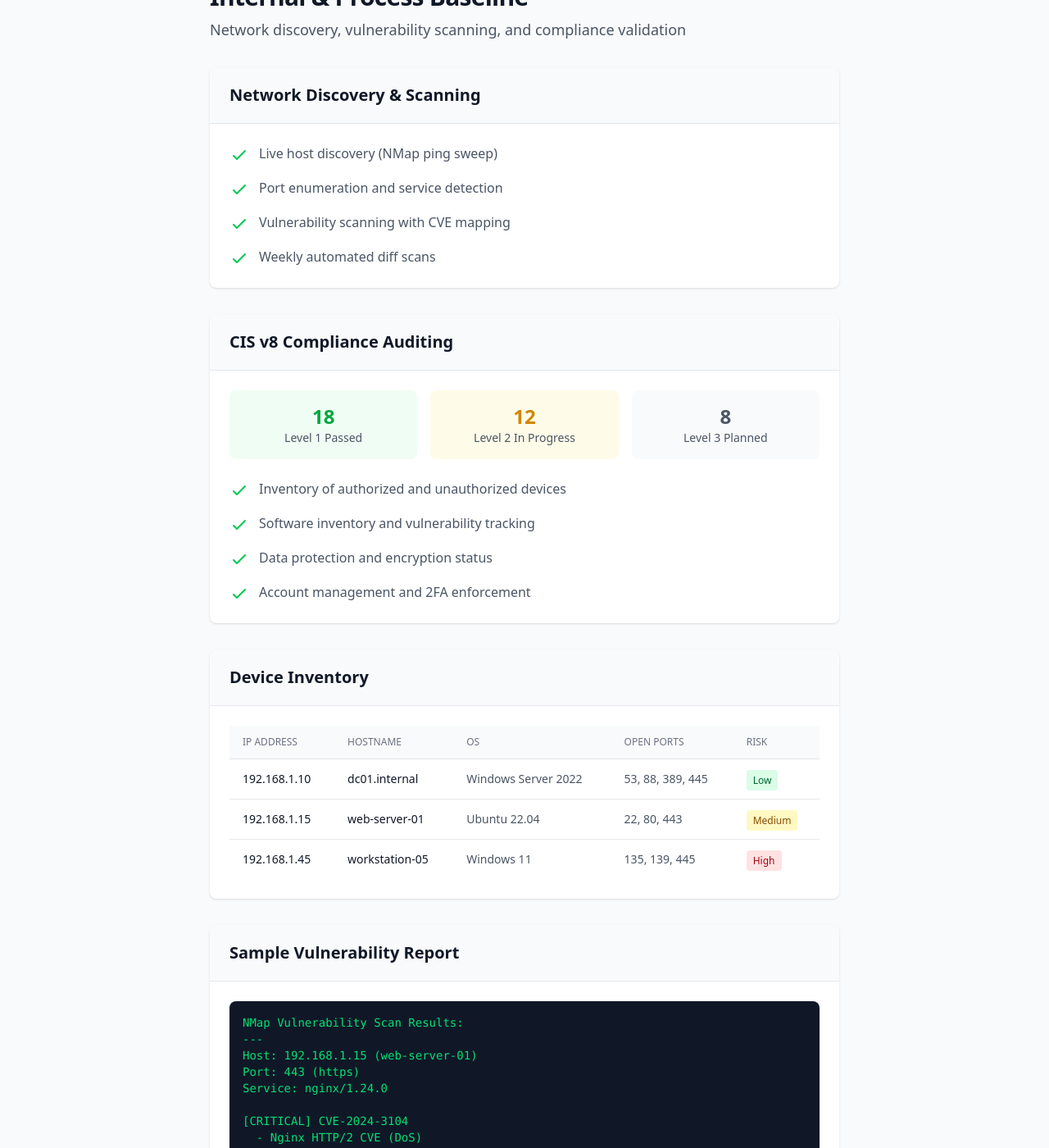
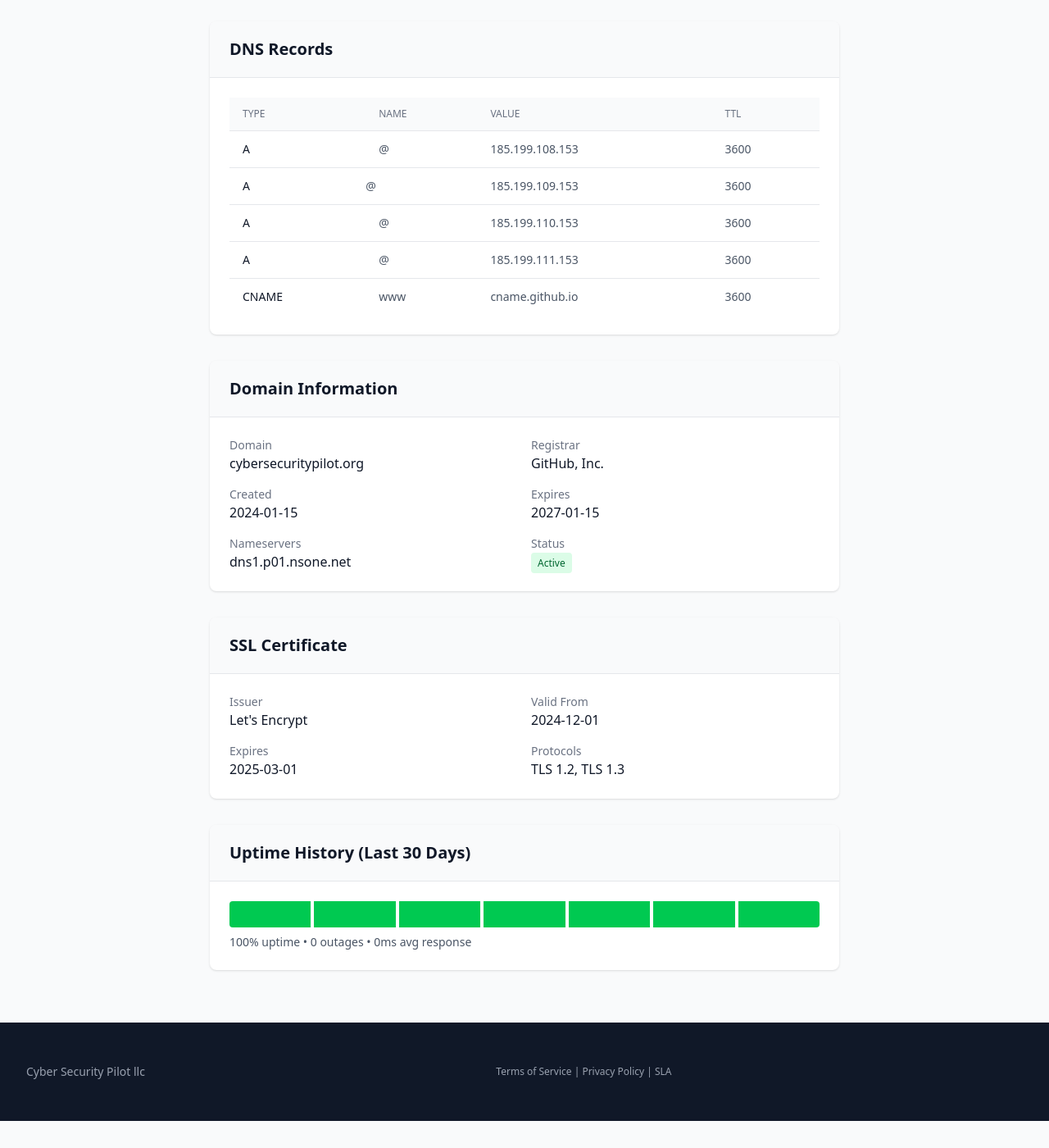
Before and after one commit to techmore/CyberSecurityPilot.github.io, a Jekyll site: the page built from sample/website-monitoring.html, in a window 1280 px wide and 1400 px high, scrolled down 206 px. Shown: the whole window at 82% size. Built offline with Jekyll 4.4.1, drawn with Linux system fonts in a browser that asks for light colours; after the commit the page ends 1573 px from its top, so only the background shows below that; some of the changed text lies outside the part shown.

Commit message:
Add Website Monitoring, Internal Scanning, CIS8, and Device Agent pages

```diff
--- a/sample/website-monitoring.html
+++ b/sample/website-monitoring.html
@@ -1,138 +1,60 @@
 ---
 layout: default
-title: Internal & Process Baseline - Cyber Security Pilot
-description: Internal network scanning and compliance auditing services.
+title: Website Monitoring - Cyber Security Pilot
+description: External website monitoring, DNS records, and domain information.
 ---
 
 <div class="bg-gray-50">
   <div class="mx-auto max-w-7xl py-16 sm:px-6 lg:px-8">
     <div class="mx-auto max-w-3xl">
-      <div class="mb-8">
-        <a href="{{ site.baseurl }}/sample" class="text-indigo-600 hover:text-indigo-500 text-sm font-medium">&larr; Back to Samples</a>
-      </div>
-
-      <h1 class="text-3xl font-bold tracking-tight text-gray-900 mb-2">Internal & Process Baseline</h1>
-      <p class="text-lg text-gray-600 mb-8">Network discovery, vulnerability scanning, and compliance validation</p>
+      <h1 class="text-3xl font-bold tracking-tight text-gray-900 mb-2">Website Monitoring</h1>
+      <p class="text-lg text-gray-600 mb-8">Continuous monitoring of cybersecuritypilot.org</p>
 
       <div class="bg-white shadow rounded-lg overflow-hidden mb-8">
         <div class="px-6 py-5 border-b border-gray-200 bg-gray-50">
-          <h2 class="text-xl font-semibold text-gray-900">Network Discovery & Scanning</h2>
-        </div>
-        <div class="px-6 py-6">
-          <ul class="space-y-4">
-            <li class="flex items-start">
-              <svg class="h-6 w-6 text-green-500 shrink-0 mt-0.5" fill="none" viewBox="0 0 24 24" stroke="currentColor">
-                <path stroke-linecap="round" stroke-linejoin="round" stroke-width="2" d="M5 13l4 4L19 7" />
-              </svg>
-              <span class="ml-3 text-gray-600">Live host discovery (NMap ping sweep)</span>
-            </li>
-            <li class="flex items-start">
-              <svg class="h-6 w-6 text-green-500 shrink-0 mt-0.5" fill="none" viewBox="0 0 24 24" stroke="currentColor">
-                <path stroke-linecap="round" stroke-linejoin="round" stroke-width="2" d="M5 13l4 4L19 7" />
-              </svg>
-              <span class="ml-3 text-gray-600">Port enumeration and service detection</span>
-            </li>
-            <li class="flex items-start">
-              <svg class="h-6 w-6 text-green-500 shrink-0 mt-0.5" fill="none" viewBox="0 0 24 24" stroke="currentColor">
-                <path stroke-linecap="round" stroke-linejoin="round" stroke-width="2" d="M5 13l4 4L19 7" />
-              </svg>
-              <span class="ml-3 text-gray-600">Vulnerability scanning with CVE mapping</span>
-            </li>
-            <li class="flex items-start">
-              <svg class="h-6 w-6 text-green-500 shrink-0 mt-0.5" fill="none" viewBox="0 0 24 24" stroke="currentColor">
-                <path stroke-linecap="round" stroke-linejoin="round" stroke-width="2" d="M5 13l4 4L19 7" />
-              </svg>
-              <span class="ml-3 text-gray-600">Weekly automated diff scans</span>
-            </li>
-          </ul>
-        </div>
-      </div>
-
-      <div class="bg-white shadow rounded-lg overflow-hidden mb-8">
-        <div class="px-6 py-5 border-b border-gray-200 bg-gray-50">
-          <h2 class="text-xl font-semibold text-gray-900">CIS v8 Compliance Auditing</h2>
-        </div>
-        <div class="px-6 py-6">
-          <div class="grid grid-cols-3 gap-4 mb-6">
-            <div class="text-center p-4 bg-green-50 rounded-lg">
-              <div class="text-2xl font-bold text-green-600">18</div>
-              <div class="text-sm text-gray-600">Level 1 Passed</div>
-            </div>
-            <div class="text-center p-4 bg-yellow-50 rounded-lg">
-              <div class="text-2xl font-bold text-yellow-600">12</div>
-              <div class="text-sm text-gray-600">Level 2 In Progress</div>
-            </div>
-            <div class="text-center p-4 bg-gray-50 rounded-lg">
-              <div class="text-2xl font-bold text-gray-600">8</div>
-              <div class="text-sm text-gray-600">Level 3 Planned</div>
-            </div>
-          </div>
-          <ul class="space-y-4">
-            <li class="flex items-start">
-              <svg class="h-6 w-6 text-green-500 shrink-0 mt-0.5" fill="none" viewBox="0 0 24 24" stroke="currentColor">
-                <path stroke-linecap="round" stroke-linejoin="round" stroke-width="2" d="M5 13l4 4L19 7" />
-              </svg>
-              <span class="ml-3 text-gray-600">Inventory of authorized and unauthorized devices</span>
-            </li>
-            <li class="flex items-start">
-              <svg class="h-6 w-6 text-green-500 shrink-0 mt-0.5" fill="none" viewBox="0 0 24 24" stroke="currentColor">
-                <path stroke-linecap="round" stroke-linejoin="round" stroke-width="2" d="M5 13l4 4L19 7" />
-              </svg>
-              <span class="ml-3 text-gray-600">Software inventory and vulnerability tracking</span>
-            </li>
-            <li class="flex items-start">
-              <svg class="h-6 w-6 text-green-500 shrink-0 mt-0.5" fill="none" viewBox="0 0 24 24" stroke="currentColor">
-                <path stroke-linecap="round" stroke-linejoin="round" stroke-width="2" d="M5 13l4 4L19 7" />
-              </svg>
-              <span class="ml-3 text-gray-600">Data protection and encryption status</span>
-            </li>
-            <li class="flex items-start">
-              <svg class="h-6 w-6 text-green-500 shrink-0 mt-0.5" fill="none" viewBox="0 0 24 24" stroke="currentColor">
-                <path stroke-linecap="round" stroke-linejoin="round" stroke-width="2" d="M5 13l4 4L19 7" />
-              </svg>
-              <span class="ml-3 text-gray-600">Account management and 2FA enforcement</span>
-            </li>
-          </ul>
-        </div>
-      </div>
-
-      <div class="bg-white shadow rounded-lg overflow-hidden mb-8">
-        <div class="px-6 py-5 border-b border-gray-200 bg-gray-50">
-          <h2 class="text-xl font-semibold text-gray-900">Device Inventory</h2>
+          <h2 class="text-xl font-semibold text-gray-900">DNS Records</h2>
         </div>
         <div class="px-6 py-6">
           <div class="overflow-x-auto">
             <table class="min-w-full divide-y divide-gray-200">
               <thead class="bg-gray-50">
                 <tr>
-                  <th class="px-4 py-3 text-left text-xs font-medium text-gray-500 uppercase">IP Address</th>
-                  <th class="px-4 py-3 text-left text-xs font-medium text-gray-500 uppercase">Hostname</th>
-                  <th class="px-4 py-3 text-left text-xs font-medium text-gray-500 uppercase">OS</th>
-                  <th class="px-4 py-3 text-left text-xs font-medium text-gray-500 uppercase">Open Ports</th>
-                  <th class="px-4 py-3 text-left text-xs font-medium text-gray-500 uppercase">Risk</th>
+                  <th class="px-4 py-3 text-left text-xs font-medium text-gray-500 uppercase">Type</th>
+                  <th class="px-4 py-3 text-left text-xs font-medium text-gray-500 uppercase">Name</th>
+                  <th class="px-4 py-3 text-left text-xs font-medium text-gray-500 uppercase">Value</th>
+                  <th class="px-4 py-3 text-left text-xs font-medium text-gray-500 uppercase">TTL</th>
                 </tr>
               </thead>
               <tbody class="bg-white divide-y divide-gray-200">
                 <tr>
-                  <td class="px-4 py-3 text-sm text-gray-900">192.168.1.10</td>
-                  <td class="px-4 py-3 text-sm text-gray-900">dc01.internal</td>
-                  <td class="px-4 py-3 text-sm text-gray-600">Windows Server 2022</td>
-                  <td class="px-4 py-3 text-sm text-gray-600">53, 88, 389, 445</td>
-                  <td class="px-4 py-3"><span class="px-2 py-1 text-xs font-medium bg-green-100 text-green-800 rounded">Low</span></td>
+                  <td class="px-4 py-3 text-sm text-gray-900 font-medium">A</td>
+                  <td class="px-4 py-3 text-sm text-gray-600">@</td>
+                  <td class="px-4 py-3 text-sm text-gray-600">185.199.108.153</td>
+                  <td class="px-4 py-3 text-sm text-gray-600">3600</td>
                 </tr>
                 <tr>
-                  <td class="px-4 py-3 text-sm text-gray-900">192.168.1.15</td>
-                  <td class="px-4 py-3 text-sm text-gray-900">web-server-01</td>
-                  <td class="px-4 py-3 text-sm text-gray-600">Ubuntu 22.04</td>
-                  <td class="px-4 py-3 text-sm text-gray-600">22, 80, 443</td>
-                  <td class="px-4 py-3"><span class="px-2 py-1 text-xs font-medium bg-yellow-100 text-yellow-800 rounded">Medium</span></td>
+                  <td class="px-4 py-3 text-sm text-gray-900 font-medium">A<td class="px</td>
+                  -4 py-3 text-sm text-gray-600">@</td>
+                  <td class="px-4 py-3 text-sm text-gray-600">185.199.109.153</td>
+                  <td class="px-4 py-3 text-sm text-gray-600">3600</td>
                 </tr>
                 <tr>
-                  <td class="px-4 py-3 text-sm text-gray-900">192.168.1.45</td>
-                  <td class="px-4 py-3 text-sm text-gray-900">workstation-05</td>
-                  <td class="px-4 py-3 text-sm text-gray-600">Windows 11</td>
-                  <td class="px-4 py-3 text-sm text-gray-600">135, 139, 445</td>
-                  <td class="px-4 py-3"><span class="px-2 py-1 text-xs font-medium bg-red-100 text-red-800 rounded">High</span></td>
+                  <td class="px-4 py-3 text-sm text-gray-900 font-medium">A</td>
+                  <td class="px-4 py-3 text-sm text-gray-600">@</td>
+                  <td class="px-4 py-3 text-sm text-gray-600">185.199.110.153</td>
+                  <td class="px-4 py-3 text-sm text-gray-600">3600</td>
+                </tr>
+                <tr>
+                  <td class="px-4 py-3 text-sm text-gray-900 font-medium">A</td>
+                  <td class="px-4 py-3 text-sm text-gray-600">@</td>
+                  <td class="px-4 py-3 text-sm text-gray-600">185.199.111.153</td>
+                  <td class="px-4 py-3 text-sm text-gray-600">3600</td>
+                </tr>
+                <tr>
+                  <td class="px-4 py-3 text-sm text-gray-900 font-medium">CNAME</td>
+                  <td class="px-4 py-3 text-sm text-gray-600">www</td>
+                  <td class="px-4 py-3 text-sm text-gray-600">cname.github.io</td>
+                  <td class="px-4 py-3 text-sm text-gray-600">3600</td>
                 </tr>
               </tbody>
             </table>
@@ -140,37 +62,81 @@ description: Internal network scanning and compliance auditing services.
         </div>
       </div>
 
+      <div class="bg-white shadow rounded-lg overflow-hidden mb-8">
+        <div class="px-6 py-5 border-b border-gray-200 bg-gray-50">
+          <h2 class="text-xl font-semibold text-gray-900">Domain Information</h2>
+        </div>
+        <div class="px-6 py-6">
+          <div class="grid grid-cols-2 gap-4">
+            <div>
+              <span class="text-sm text-gray-500 block">Domain</span>
+              <span class="font-medium text-gray-900">cybersecuritypilot.org</span>
+            </div>
+            <div>
+              <span class="text-sm text-gray-500 block">Registrar</span>
+              <span class="font-medium text-gray-900">GitHub, Inc.</span>
+            </div>
+            <div>
+              <span class="text-sm text-gray-500 block">Created</span>
+              <span class="font-medium text-gray-900">2024-01-15</span>
+            </div>
+            <div>
+              <span class="text-sm text-gray-500 block">Expires</span>
+              <span class="font-medium text-gray-900">2027-01-15</span>
+            </div>
+            <div>
+              <span class="text-sm text-gray-500 block">Nameservers</span>
+              <span class="font-medium text-gray-900">dns1.p01.nsone.net</span>
+            </div>
+            <div>
+              <span class="text-sm text-gray-500 block">Status</span>
+              <span class="px-2 py-1 text-xs font-medium bg-green-100 text-green-800 rounded">Active</span>
+            </div>
+          </div>
+        </div>
+      </div>
+
+      <div class="bg-white shadow rounded-lg overflow-hidden mb-8">
+        <div class="px-6 py-5 border-b border-gray-200 bg-gray-50">
+          <h2 class="text-xl font-semibold text-gray-900">SSL Certificate</h2>
+        </div>
+        <div class="px-6 py-6">
+          <div class="grid grid-cols-2 gap-4">
+            <div>
+              <span class="text-sm text-gray-500 block">Issuer</span>
+              <span class="font-medium text-gray-900">Let's Encrypt</span>
+            </div>
+            <div>
+              <span class="text-sm text-gray-500 block">Valid From</span>
+              <span class="font-medium text-gray-900">2024-12-01</span>
+            </div>
+            <div>
+              <span class="text-sm text-gray-500 block">Expires</span>
+              <span class="font-medium text-gray-900">2025-03-01</span>
+            </div>
+            <div>
+              <span class="text-sm text-gray-500 block">Protocols</span>
+              <span class="font-medium text-gray-900">TLS 1.2, TLS 1.3</span>
+            </div>
+          </div>
+        </div>
+      </div>
+
       <div class="bg-white shadow rounded-lg overflow-hidden">
         <div class="px-6 py-5 border-b border-gray-200 bg-gray-50">
-          <h2 class="text-xl font-semibold text-gray-900">Sample Vulnerability Report</h2>
+          <h2 class="text-xl font-semibold text-gray-900">Uptime History (Last 30 Days)</h2>
         </div>
         <div class="px-6 py-6">
-          <div class="bg-gray-900 rounded-lg p-4 overflow-x-auto">
-            <pre class="text-green-400 text-sm font-mono">NMap Vulnerability Scan Results:
----
-Host: 192.168.1.15 (web-server-01)
-Port: 443 (https)
-Service: nginx/1.24.0
-
-[CRITICAL] CVE-2024-3104
-  - Nginx HTTP/2 CVE (DoS)
-  - CVSS: 9.8
-  - Remediation: Upgrade to nginx 1.25.0+
-
-[MEDIUM] CVE-2023-44487
-  - HTTP/2 Rapid Reset Attack
-  - CVSS: 7.5
-  - Remediation: Update nginx with latest patches
-
-Host: 192.168.1.45 (workstation-05)
-Port: 445 (smb)
-Service: Microsoft Windows SMB
-
-[CRITICAL] CVE-2023-21716
-  - Windows SMB Remote Code Exec
-  - CVSS: 10.0
-  - Remediation: Apply KB5023702</pre>
+          <div class="flex items-center gap-1">
+            <div class="h-8 w-full bg-green-500 rounded-l"></div>
+            <div class="h-8 w-full bg-green-500"></div>
+            <div class="h-8 w-full bg-green-500"></div>
+            <div class="h-8 w-full bg-green-500"></div>
+            <div class="h-8 w-full bg-green-500"></div>
+            <div class="h-8 w-full bg-green-500"></div>
+            <div class="h-8 w-full bg-green-500 rounded-r"></div>
           </div>
+          <p class="mt-2 text-sm text-gray-600">100% uptime • 0 outages • 0ms avg response</p>
         </div>
       </div>
     </div>
```
Also changed, not shown: sample.html (+20 -21 lines), sample/agent.html (added, +138 -0 lines), sample/cis8.html (added, +104 -0 lines), sample/internal.html (added, +126 -0 lines).
